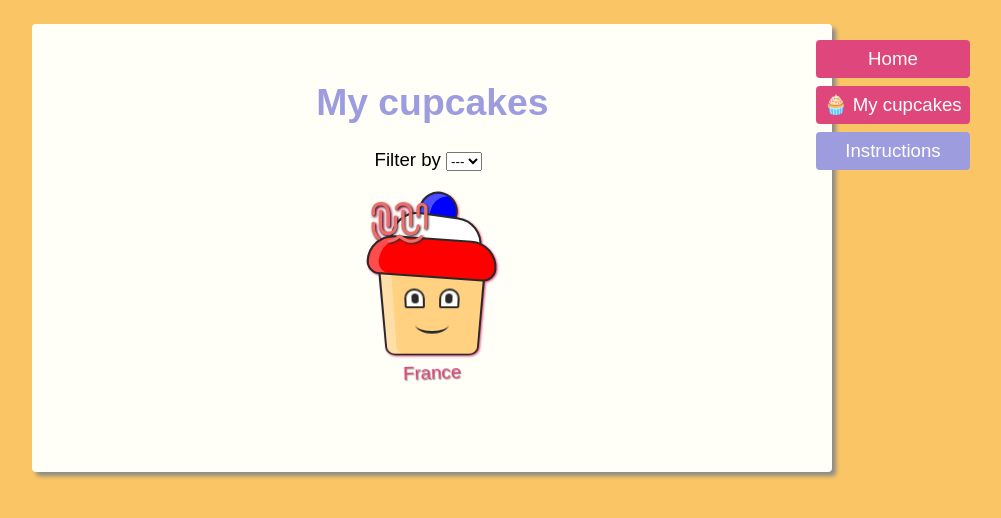
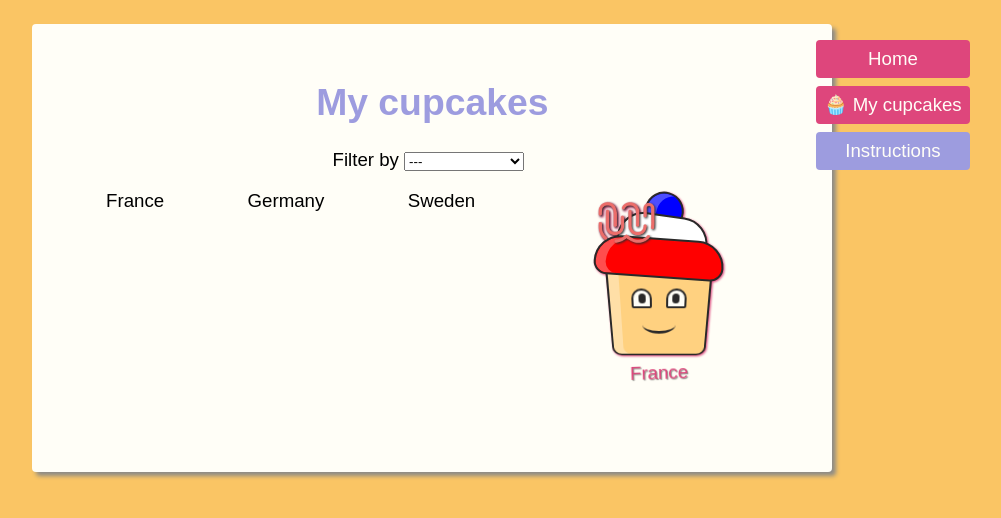
Before and after one commit to wildcodeschool-2025-03/JS-Lyon-dwwm-checkpoint-2, a React (Vite) app in the folder client/: page /cupcakes in a window 1280 px wide. Shown: the top 518 px of the page, without its empty margins (139-1140 px from the left). Built offline with nearby package versions, Linux system fonts and the light colour scheme.

Commit message:
Step 1,2,3,4 :$

```diff
--- a/client/src/pages/CupcakeList.tsx
+++ b/client/src/pages/CupcakeList.tsx
@@ -1,6 +1,7 @@
 import Cupcake from "../components/Cupcake";
 
 /* ************************************************************************* */
+
 const sampleCupcakes: CupcakeArray = [
   {
     id: 10,
@@ -33,13 +34,18 @@ const sampleCupcakes: CupcakeArray = [
 
 /* you can use sampleCupcakes if you're stucked on step 1 */
 /* if you're fine with step 1, just ignore this ;) */
+
 /* ************************************************************************* */
 
 function CupcakeList() {
   // Step 1: get all cupcakes
-
+  const allCupcakes = sampleCupcakes.map((cupcake: Cupcake) => (
+    <li key={cupcake.id}>{cupcake.name}</li>
+  ));
   // Step 3: get all accessories
-
+  const cupcakesAccessories = sampleCupcakes.map((cupcake: Cupcake) => (
+    <option key={cupcake.id}>{cupcake.accessory}</option>
+  ));
   // Step 5: create filter state
 
   return (
@@ -51,12 +57,15 @@ function CupcakeList() {
           Filter by{" "}
           <select id="cupcake-select">
             <option value="">---</option>
-            {/* Step 4: add an option for each accessory */}
+            {
+              /* Step 4: add an option for each accessory */
+              cupcakesAccessories
+            }
           </select>
         </label>
       </form>
       <ul className="cupcake-list" id="cupcake-list">
-        {/* Step 2: repeat this block for each cupcake */}
+        {/* Step 2: repeat this block for each cupcake */ allCupcakes}
         {/* Step 5: filter cupcakes before repeating */}
         <li className="cupcake-item">
           <Cupcake data={sampleCupcakes[0]} />
```
